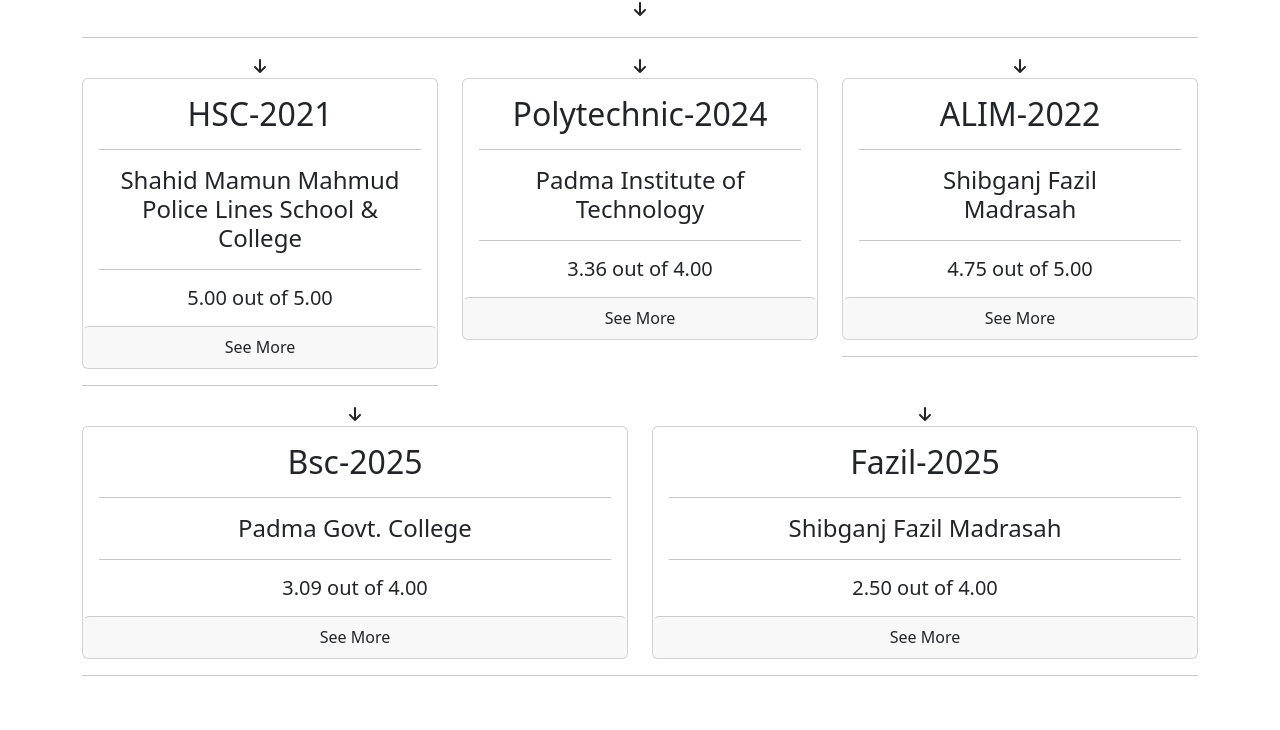
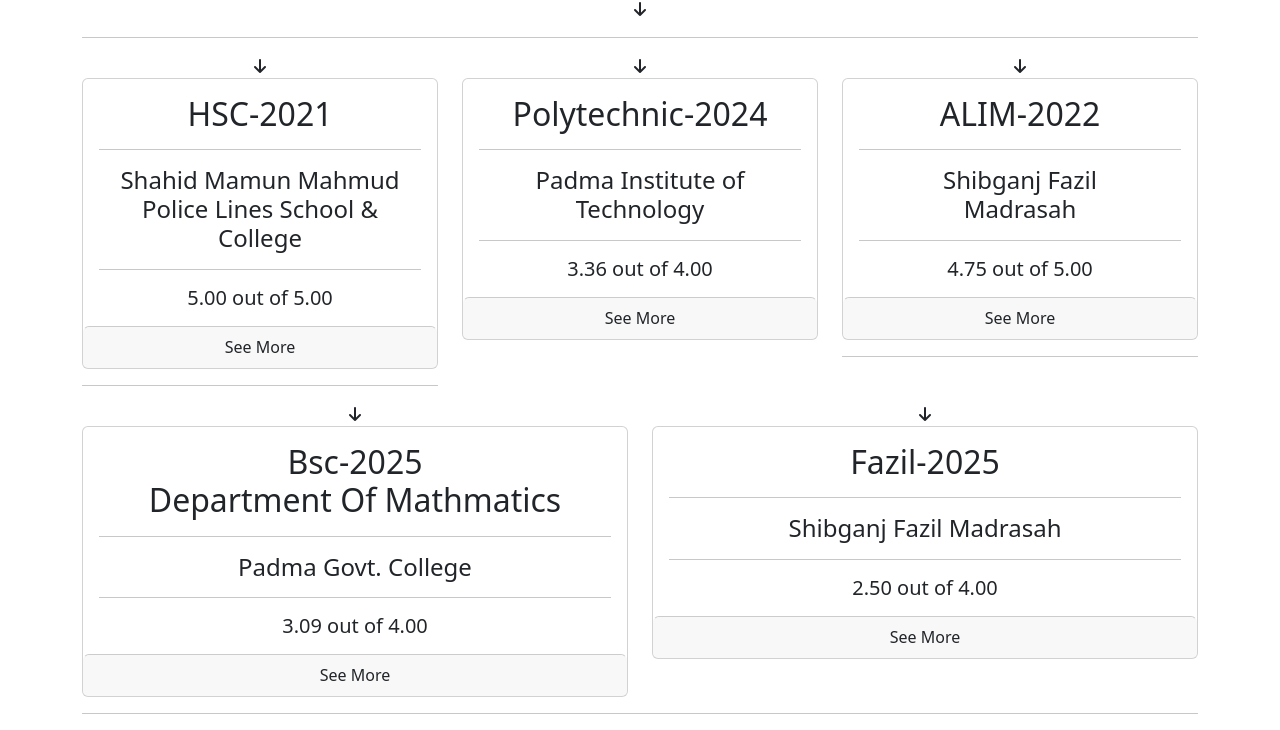
Before and after one commit to Titumir244/aboutme, a plain HTML site: page index.html in a window 1280 px wide. Shown: the part 901-1631 px from the top of the page. Before the commit the page ends 1593 px from the top, so only its background shows below. Drawn offline with nearby package versions, Linux system fonts and the light colour scheme.

Commit message:
Update index.html

```diff
--- a/index.html
+++ b/index.html
@@ -571,7 +571,7 @@
             <i class="fa-solid fa-arrow-down"></i>
             <div class="card">
                 <div class="card-body">
-                    <h2 class="card-title">Bsc-2025</h2>
+                    <h2 class="card-title">Bsc-2025 <br> Department Of Mathmatics</h2>
                     <hr>
                     <p class="card- h4">Padma Govt. College</p>
                     <hr>
```
